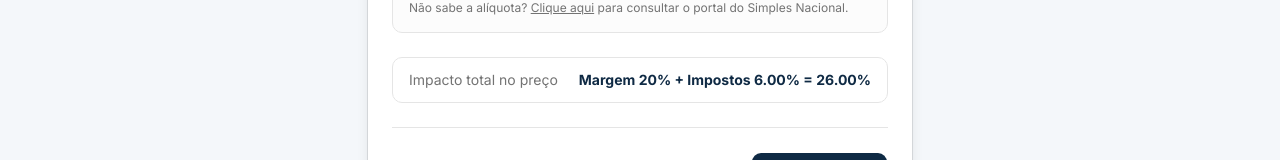
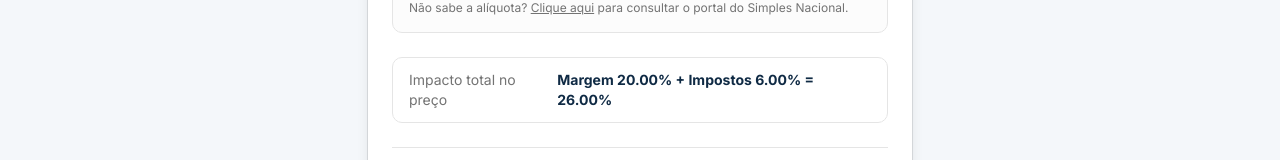
Before and after one commit to cauadomingos72/precifica_plus, a Next.js app: page /margem in a window 1280 px wide. Shown: the part 739-899 px from the top of the page. Built offline with nearby package versions, Linux system fonts and the light colour scheme; no server answers.

Commit message:
Corrige inputs numericos da tela de margem

```diff
--- a/app/margem/page.tsx
+++ b/app/margem/page.tsx
@@ -16,7 +16,6 @@ import {
 import { HelpCircle } from "lucide-react"
 import { TaxRegime } from "@/types/pricing"
 
-// Opções de regime com descrição curta para o usuário
 const TAX_REGIMES: { value: TaxRegime; label: string; description: string }[] = [
   {
     value: "simples",
@@ -66,41 +65,87 @@ function LabelWithTooltip({
   )
 }
 
+function toNumber(value: string): number {
+  if (value.trim() === "") return 0
+
+  const parsed = Number(value)
+
+  return Number.isFinite(parsed) ? parsed : 0
+}
+
 export default function MargemPage() {
   const setConfig = useSetConfig()
   const router = useRouter()
 
-  const [margin, setMargin] = useState(20)
-  const [production, setProduction] = useState(100)
+  const [margin, setMargin] = useState("20")
+  const [production, setProduction] = useState("100")
   const [regime, setRegime] = useState<TaxRegime>("simples")
 
-  // Simples / MEI / Outro — alíquota única
-  const [taxPercent, setTaxPercent] = useState(6)
+  const [taxPercent, setTaxPercent] = useState("6")
 
-  // Lucro Presumido — campos separados
-  const [taxPis, setTaxPis] = useState(0.65)
-  const [taxCofins, setTaxCofins] = useState(3)
-  const [taxIss, setTaxIss] = useState(0)
-  const [taxIcms, setTaxIcms] = useState(0)
+  const [taxPis, setTaxPis] = useState("0.65")
+  const [taxCofins, setTaxCofins] = useState("3")
+  const [taxIss, setTaxIss] = useState("0")
+  const [taxIcms, setTaxIcms] = useState("0")
 
-  // Total de impostos calculado com base no regime
+  const [errorMessage, setErrorMessage] = useState("")
+
+  const marginNumber = toNumber(margin)
+  const productionNumber = toNumber(production)
+  const taxPercentNumber = toNumber(taxPercent)
+  const taxPisNumber = toNumber(taxPis)
+  const taxCofinsNumber = toNumber(taxCofins)
+  const taxIssNumber = toNumber(taxIss)
+  const taxIcmsNumber = toNumber(taxIcms)
+
   const totalTax =
     regime === "presumido"
-      ? taxPis + taxCofins + taxIss + taxIcms
-      : taxPercent
+      ? taxPisNumber + taxCofinsNumber + taxIssNumber + taxIcmsNumber
+      : taxPercentNumber
 
   const continuar = () => {
-    if (production <= 0) return
+    setErrorMessage("")
+
+    if (margin.trim() === "") {
+      setErrorMessage("Informe a margem de lucro.")
+      return
+    }
+
+    if (production.trim() === "") {
+      setErrorMessage("Informe a produção mensal.")
+      return
+    }
+
+    if (productionNumber <= 0) {
+      setErrorMessage("A produção mensal precisa ser maior que zero.")
+      return
+    }
+
+    if (regime !== "presumido" && taxPercent.trim() === "") {
+      setErrorMessage("Informe o percentual de imposto.")
+      return
+    }
+
+    if (
+      regime === "presumido" &&
+      taxPis.trim() === "" &&
+      taxCofins.trim() === "" &&
+      taxIss.trim() === "" &&
+      taxIcms.trim() === ""
+    ) {
+      setErrorMessage("Informe pelo menos um imposto do Lucro Presumido.")
+      return
+    }
 
     setConfig({
-      marginPercent: margin,
-      monthlyProduction: production,
+      marginPercent: marginNumber,
+      monthlyProduction: productionNumber,
       taxRegime: regime,
-      taxPercent: regime !== "presumido" ? taxPercent : undefined,
-      taxPis: regime === "presumido" ? taxPis : undefined,
-      taxCofins: regime === "presumido" ? taxCofins : undefined,
-      taxIss: regime === "presumido" ? taxIss : undefined,
-      taxIcms: regime === "presumido" ? taxIcms : undefined,
+      taxPercent: regime !== "presumido" ? taxPercentNumber : undefined,
+      taxPis: regime === "presumido" ? taxPisNumber : undefined,
+      taxCofins: regime === "presumido" ? taxCofinsNumber : undefined,
+      taxIss: regime === "presumido" ? taxIssNumber : undefined,
+      taxIcms: regime === "presumido" ? taxIcmsNumber : undefined,
     })
 
     router.push("/resultado")
@@ -114,8 +159,6 @@ export default function MargemPage() {
         </h1>
 
         <div className="space-y-6">
-
-          {/* Margem de lucro */}
           <div className="space-y-2">
             <LabelWithTooltip
               htmlFor="margin"
@@ -125,12 +168,13 @@ export default function MargemPage() {
             <Input
               id="margin"
               type="number"
+              step="0.01"
               value={margin}
-              onChange={(e) => setMargin(+e.target.value)}
+              onChange={(event) => setMargin(event.target.value)}
+              placeholder="Ex: 20"
             />
           </div>
 
-          {/* Produção mensal */}
           <div className="space-y-2">
             <LabelWithTooltip
               htmlFor="production"
@@ -140,49 +184,50 @@ export default function MargemPage() {
             <Input
               id="production"
               type="number"
+              step="1"
               value={production}
-              onChange={(e) => setProduction(+e.target.value)}
+              onChange={(event) => setProduction(event.target.value)}
+              placeholder="Ex: 100"
             />
           </div>
 
-          {/* Regime tributário */}
           <div className="space-y-3">
             <LabelWithTooltip
               htmlFor="regime"
               label="Regime tributário"
               tooltip="Define como sua empresa paga impostos. Se não souber, escolha 'Outro / Não sei' e informe o percentual total."
             />
+
             <div className="grid grid-cols-2 gap-2">
-              {TAX_REGIMES.map((r) => (
+              {TAX_REGIMES.map((taxRegime) => (
                 <button
-                  key={r.value}
+                  key={taxRegime.value}
                   type="button"
-                  onClick={() => setRegime(r.value)}
+                  onClick={() => setRegime(taxRegime.value)}
                   className={`
                     text-left rounded-lg border p-3 transition-colors
-                    ${regime === r.value
+                    ${
+                      regime === taxRegime.value
                         ? "border-primary bg-primary/5 text-primary"
                         : "border-border hover:border-muted-foreground"
                     }
                   `}
                 >
-                  <p className="font-semibold text-sm">{r.label}</p>
+                  <p className="font-semibold text-sm">{taxRegime.label}</p>
                   <p className="text-xs text-muted-foreground mt-0.5 leading-snug">
-                    {r.description}
+                    {taxRegime.description}
                   </p>
                 </button>
               ))}
             </div>
           </div>
 
-          {/* Campos de imposto — variam conforme regime */}
           <div className="space-y-4 rounded-lg border p-4 bg-muted/30">
             <p className="text-sm font-semibold text-muted-foreground uppercase tracking-wider">
               Impostos
             </p>
 
             {regime === "presumido" ? (
-              // Lucro Presumido — campos separados
               <div className="space-y-3">
                 <div className="grid grid-cols-2 gap-3">
                   <div className="space-y-1.5">
@@ -196,9 +241,11 @@ export default function MargemPage() {
                       type="number"
                       step="0.01"
                       value={taxPis}
-                      onChange={(e) => setTaxPis(+e.target.value)}
+                      onChange={(event) => setTaxPis(event.target.value)}
+                      placeholder="Ex: 0.65"
                     />
                   </div>
+
                   <div className="space-y-1.5">
                     <LabelWithTooltip
                       htmlFor="cofins"
@@ -210,9 +257,11 @@ export default function MargemPage() {
                       type="number"
                       step="0.01"
                       value={taxCofins}
-                      onChange={(e) => setTaxCofins(+e.target.value)}
+                      onChange={(event) => setTaxCofins(event.target.value)}
+                      placeholder="Ex: 3"
                     />
                   </div>
+
                   <div className="space-y-1.5">
                     <LabelWithTooltip
                       htmlFor="iss"
@@ -224,9 +273,11 @@ export default function MargemPage() {
                       type="number"
                       step="0.01"
                       value={taxIss}
-                      onChange={(e) => setTaxIss(+e.target.value)}
+                      onChange={(event) => setTaxIss(event.target.value)}
+                      placeholder="Ex: 5"
                     />
                   </div>
+
                   <div className="space-y-1.5">
                     <LabelWithTooltip
                       htmlFor="icms"
@@ -238,19 +289,22 @@ export default function MargemPage() {
                       type="number"
                       step="0.01"
                       value={taxIcms}
-                      onChange={(e) => setTaxIcms(+e.target.value)}
+                      onChange={(event) => setTaxIcms(event.target.value)}
+                      placeholder="Ex: 12"
                     />
                   </div>
                 </div>
 
-                {/* Total calculado */}
                 <div className="flex justify-between items-center rounded-md bg-muted px-3 py-2 text-sm">
-                  <span className="text-muted-foreground">Total de impostos</span>
-                  <span className="font-bold text-primary">{totalTax.toFixed(2)}%</span>
+                  <span className="text-muted-foreground">
+                    Total de impostos
+                  </span>
+                  <span className="font-bold text-primary">
+                    {totalTax.toFixed(2)}%
+                  </span>
                 </div>
               </div>
             ) : (
-              // Simples / MEI / Outro — campo único
               <div className="space-y-2">
                 <LabelWithTooltip
                   htmlFor="tax"
@@ -274,8 +328,10 @@ export default function MargemPage() {
                   type="number"
                   step="0.01"
                   value={taxPercent}
-                  onChange={(e) => setTaxPercent(+e.target.value)}
+                  onChange={(event) => setTaxPercent(event.target.value)}
+                  placeholder="Ex: 6"
                 />
+
                 {regime === "simples" && (
                   <p className="text-xs text-muted-foreground">
                     Não sabe a alíquota?{" "}
@@ -294,14 +350,21 @@ export default function MargemPage() {
             )}
           </div>
 
-          {/* Resumo antes de continuar */}
           <div className="rounded-lg border px-4 py-3 flex justify-between items-center text-sm">
-            <span className="text-muted-foreground">Impacto total no preço</span>
+            <span className="text-muted-foreground">
+              Impacto total no preço
+            </span>
+
             <span className="font-bold text-primary">
-              Margem {margin}% + Impostos {totalTax.toFixed(2)}% ={" "}
-              {(margin + totalTax).toFixed(2)}%
+              Margem {marginNumber.toFixed(2)}% + Impostos{" "}
+              {totalTax.toFixed(2)}% ={" "}
+              {(marginNumber + totalTax).toFixed(2)}%
             </span>
           </div>
+
+          {errorMessage && (
+            <p className="text-sm text-destructive">{errorMessage}</p>
+          )}
 
           <div className="border-t pt-6 flex justify-end">
             <Button onClick={continuar} size="lg">
```
Lines whose indentation alone changed are shown as unchanged.
